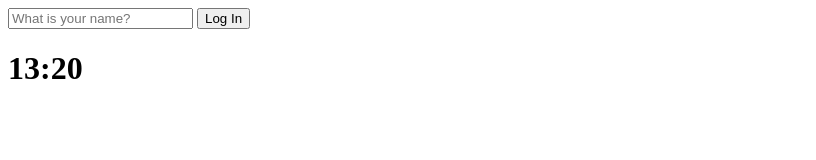
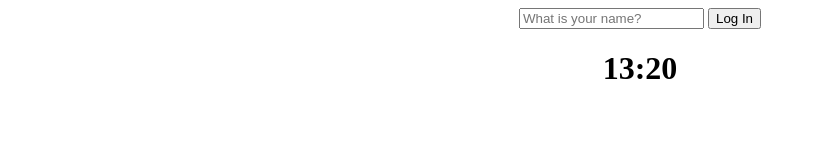
Before and after one commit to whoiseon/jquery-practice, a website with bundled scripts: page index.html in a window 1280 px wide. Shown: the whole page, without its empty margins (0-816 px from the left). Built offline with nearby package versions, Linux system fonts and the light colour scheme.

Commit message:
feat: root style

```diff
--- a/styles/style.css
+++ b/styles/style.css
@@ -1,3 +1,10 @@
 .hidden {
   display: none;
 }
+
+#root {
+  display: flex;
+  flex-direction: column;
+  align-items: center;
+  justify-content: center;
+}
```
